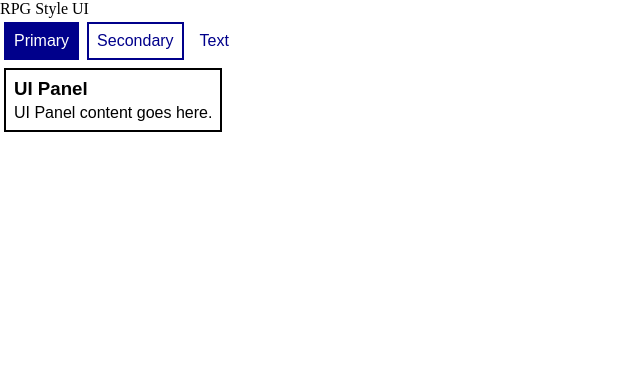
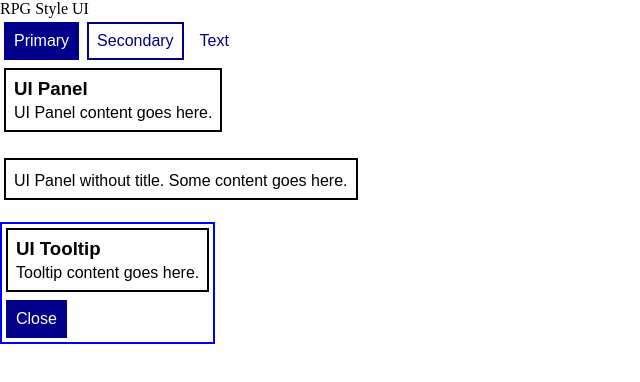
Before and after one commit to vmdharan/rpg-style-ui, a React (Vite) app: page / in a window 1280 px wide. Shown: the top 382 px of the page, without its empty margins (0-640 px from the left). Built offline with nearby package versions, Linux system fonts and the light colour scheme.

Commit message:
Composed a tooltip using UIPanel and UIButton
Created a tooltip component using UIPanel and UIButton.

```diff
--- a/src/App.tsx
+++ b/src/App.tsx
@@ -1,6 +1,7 @@
 import React from 'react';
 import UIButton from './components/UIButton';
 import UIPanel from './components/UIPanel';
+import UITooltip from './components/UITooltip';
 
 const App = () => {
     return (
@@ -12,6 +13,10 @@ const App = () => {
             <UIButton variant='text' content='Text' />
             <br />
             <UIPanel title='UI Panel' content='UI Panel content goes here.' />
+            <br />
+            <UIPanel content='UI Panel without title. Some content goes here.' />
+            <br />
+            <UITooltip title='UI Tooltip' content='Tooltip content goes here.' />
         </>
     )
 };
--- /dev/null
+++ b/src/components/UITooltip/index.module.scss
@@ -0,0 +1,4 @@
+.ui-tooltip {
+    border: 2px solid blue;
+    width: fit-content;
+}
--- /dev/null
+++ b/src/components/UITooltip/index.tsx
@@ -0,0 +1,23 @@
+import React from "react"
+import * as styles from './index.module.scss';
+import UIPanel from "../UIPanel";
+import UIButton from "../UIButton";
+
+type UITooltipPropsType = {
+    title?: string;
+    content: string;
+};
+
+const UITooltip = (props: UITooltipPropsType) => {
+
+    return (
+        <>
+            <div className={styles['ui-tooltip']}>
+                <UIPanel title={props.title} content={props.content} />
+                <UIButton variant="primary" content="Close" />
+            </div>
+        </>
+    )
+};
+
+export default UITooltip;
```
